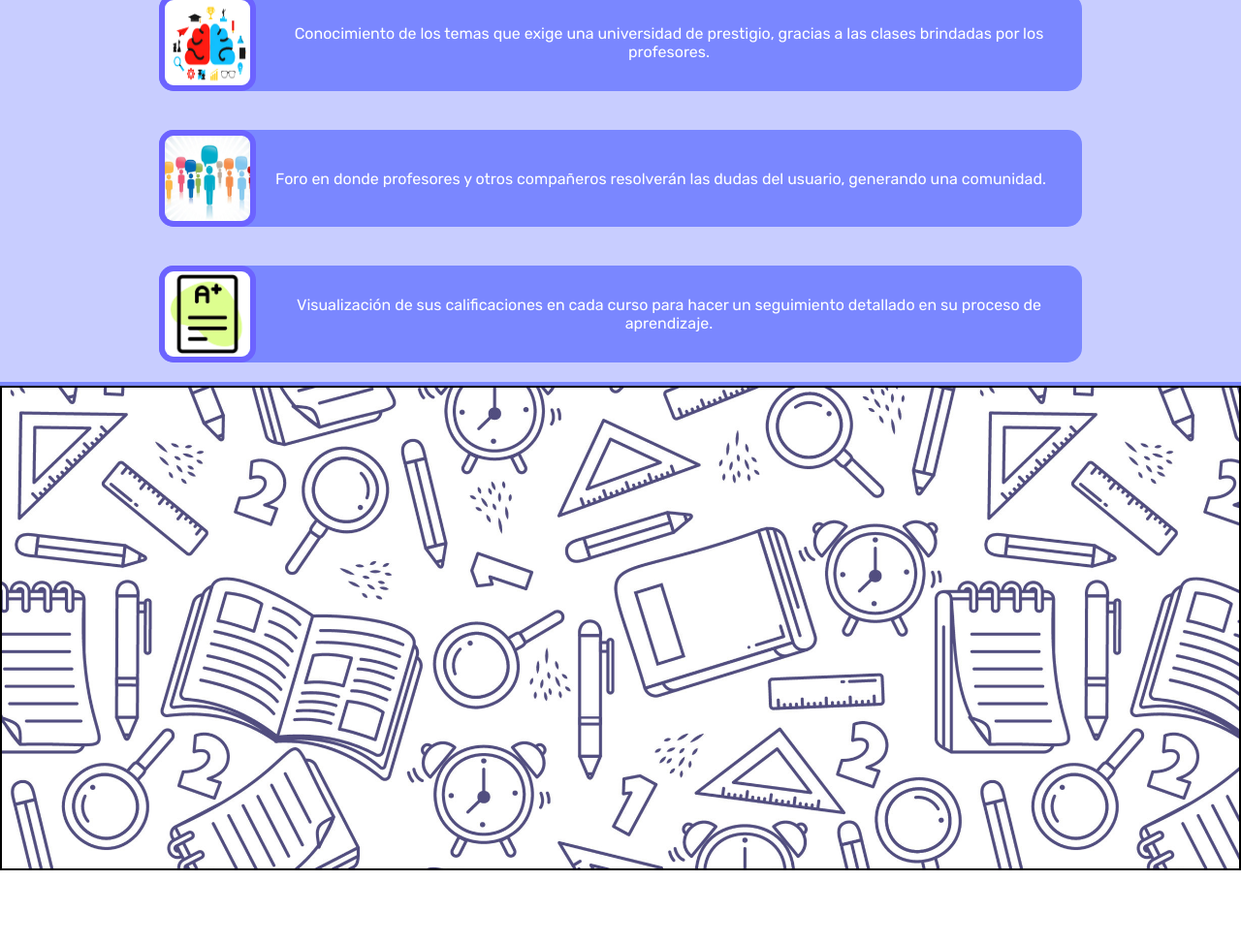
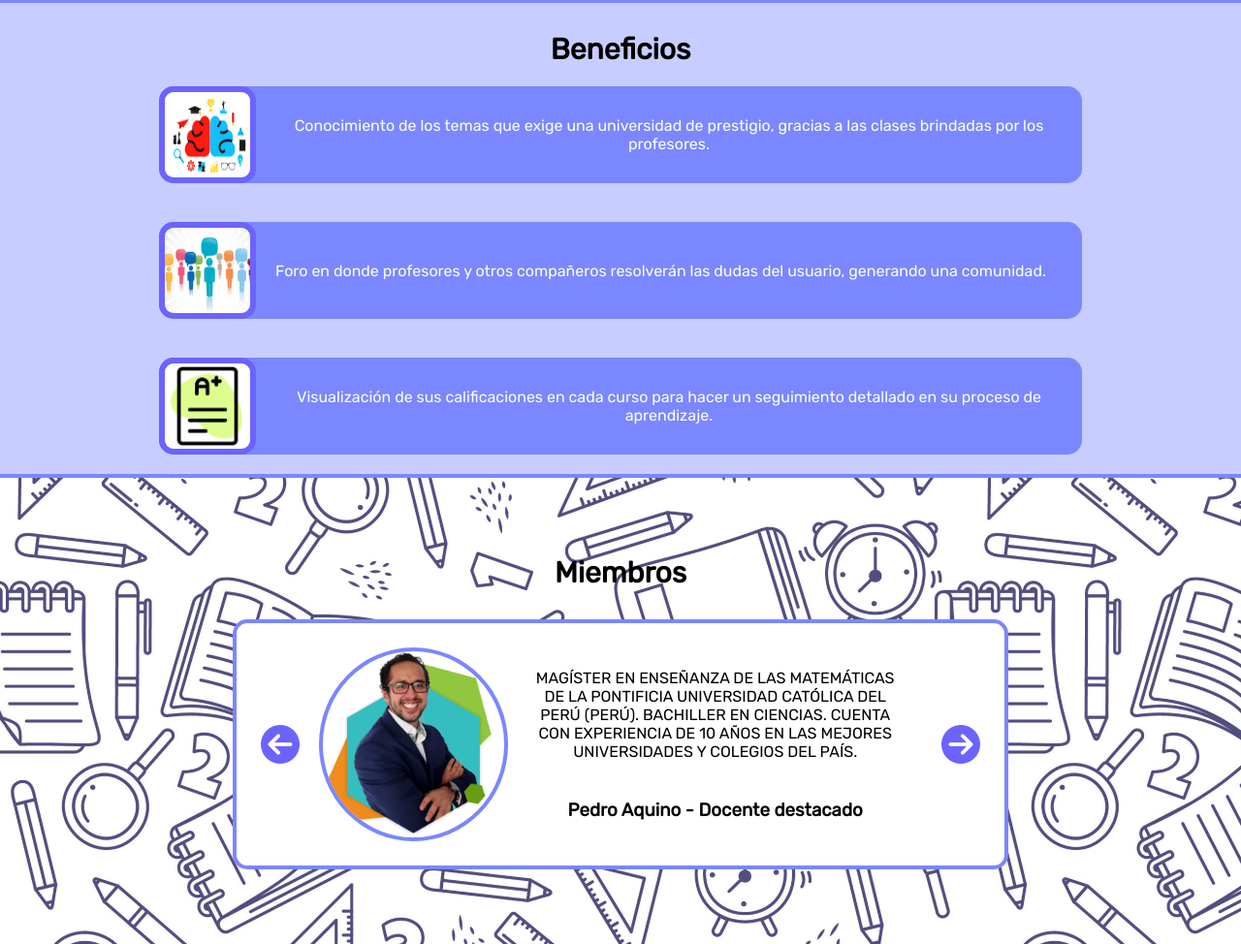
Before and after one commit to Erick832/TechAcademy-landing-page, a plain HTML site: page index.html in a window 1280 px wide. Shown: the part 1260-2234 px from the top of the page at 97% size. Before the commit the page ends 2158 px from the top, so only its background shows below. Drawn offline with Linux system fonts and the light colour scheme.

Commit message:
Se añadio la sección Miembros

```diff
--- a/index.html
+++ b/index.html
@@ -64,19 +64,36 @@
       <h2 class="titulo">Beneficios</h2>
       <div class="div-benefits">
         <div class="div-rect-benefit">
-          <img class="img-benefit" src="images/benefit-1.png" alt="vision" />
+          <img class="img-benefit" src="images/benefit-1.png" alt="benefit-1" />
           <p>Conocimiento de los temas que exige una universidad de prestigio, gracias a las clases brindadas por los profesores.</p>
         </div>
         <div class="div-rect-benefit">
-          <img class="img-benefit" src="images/benefit-2.jpg" alt="vision" />
+          <img class="img-benefit" src="images/benefit-2.jpg" alt="benefit-2" />
           <p>Foro en donde profesores y otros compañeros resolverán las dudas del usuario, generando una comunidad.</p>
         </div>
         <div class="div-rect-benefit">
-          <img class="img-benefit" src="images/benefit-3.jpg" alt="vision" />
+          <img class="img-benefit" src="images/benefit-3.jpg" alt="benefit-3" />
           <p>Visualización de sus calificaciones en cada curso para hacer un seguimiento detallado en su proceso de aprendizaje.</p>
         </div>
       </div>
     </section>
-    <section class="section-members"></section>
+    <section class="section-members">
+      <h2 class="titulo">Miembros</h2>
+      <div class="div-members">
+        <i id="ico-arrow-left" class="fa-solid fa-circle-arrow-left"></i>
+        <img class="img-member" src="images/img-member.png" alt="member" />
+        <div class="div-text-member">
+          <p>
+            MAGÍSTER EN ENSEÑANZA DE LAS MATEMÁTICAS DE LA PONTIFICIA UNIVERSIDAD CATÓLICA DEL PERÚ (PERÚ). BACHILLER EN CIENCIAS. CUENTA CON EXPERIENCIA DE 10 AÑOS EN LAS MEJORES
+            UNIVERSIDADES Y COLEGIOS DEL PAÍS.
+          </p>
+          <h3>Pedro Aquino - Docente destacado</h3>
+        </div>
+        <i id="ico-arrow-right" class="fa-solid fa-circle-arrow-right"></i>
+      </div>
+    </section>
+    <footer>
+
+    </footer>
   </body>
 </html>
--- a/style/style.css
+++ b/style/style.css
@@ -17,6 +17,7 @@ header {
   height: 60px;
   width: 100%;
   background-color: #7a87ff;
+  border-bottom: solid 4px #6c63ff;
   padding: 10px 0px;
 }
 h1,
@@ -26,6 +27,11 @@ p {
   color: #000;
   text-align: center;
   padding: 20px;
+}
+footer {
+  width: 100%;
+  height: 600px;
+  background-color: #7a87ff;
 }
 
 .button-body {
@@ -95,17 +101,32 @@ p {
   padding: 0 5px;
   color: gray;
 }
+#ico-arrow-left {
+  color: #6c63ff;
+  font-size: 40px;
+  margin: auto;
+  padding-right: 20px;
+}
+#ico-arrow-right {
+  color: #6c63ff;
+  font-size: 40px;
+  margin: auto;
+  padding-left: 20px;
+}
 .main-home,
 .div-objetives {
   display: flex;
   max-width: 992px;
+  margin: 0px auto;
+  padding: 25px 0;
+}
+.main-home {
   margin: 30px auto;
-  padding: 25px 0;
 }
 .section-objetives {
   border: 4px solid #7a87ff;
   max-width: 700px;
-  margin: 15px auto;
+  margin: 100px auto;
   border-radius: 20px;
   background-color: #c8cdff;
 }
@@ -159,7 +180,6 @@ p {
 .img-1 {
   border-radius: 30%;
   border: 4px solid #7a87ff;
-  /* padding: 25px; */
   width: 400px;
   margin: 60px;
 }
@@ -201,8 +221,28 @@ p {
 }
 .section-members {
   width: 100%;
-  height: 500px;
-  border: 2px solid #000;
+  padding: 50px 0;
+  /* height: 500px; */
+  /* border: 2px solid #000; */
+}
+.div-members {
+  padding: 25px;
+  display: flex;
+  border-radius: 15px;
+  border: 4px solid #7a87ff;
+  background-color: white;
+  max-width: 800px;
+  margin: 30px auto;
+}
+.img-member {
+  border: 4px solid #7a87ff;
+  width: 200px;
+  height: 200px;
+  border-radius: 100%;
+  margin: auto 0;
+}
+.div-text-member {
+  margin: auto 0;
 }
 
 @media (max-width: 768px) {
@@ -242,4 +282,14 @@ p {
   .div-vision {
     margin-top: 15px;
   }
+  .img-member {
+    width: 100px;
+    height: 100px;
+  }
+  .div-text-member p {
+    font-size: 8px;
+  }
+  .div-text-member h3 {
+    font-size: 10px;
+  }
 }
```
Also changed, not shown: images/img-member.png (added).
